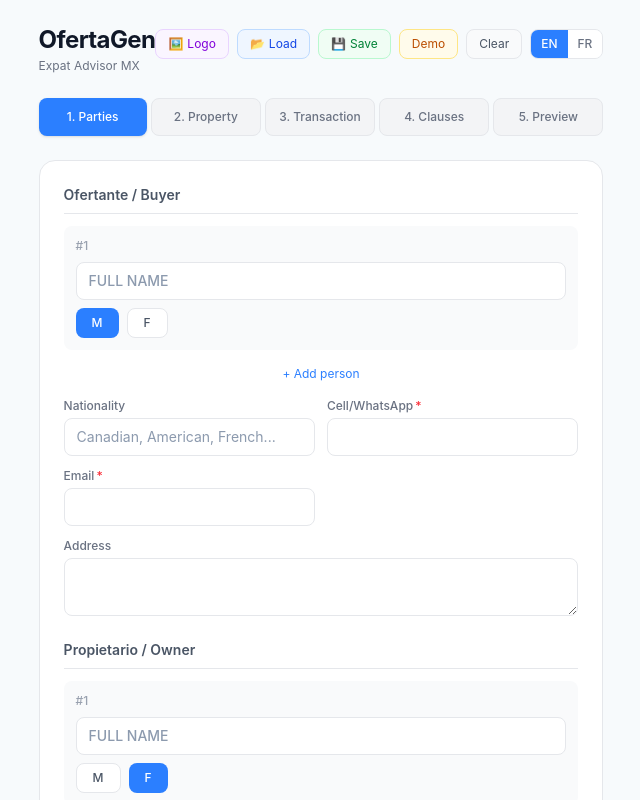
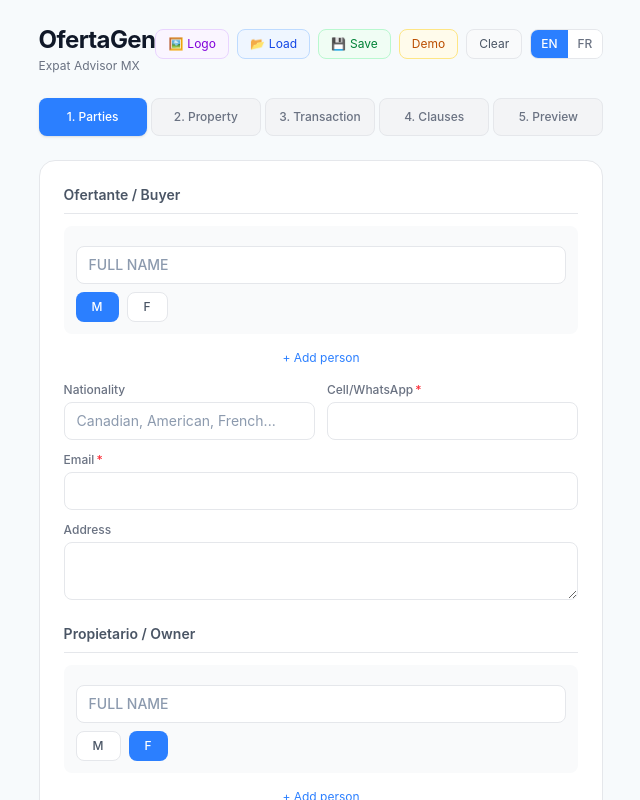
Before and after one commit to Pvrolomx/ofertagen, a Next.js app: page / in a window 1280 px wide. Shown: the top 800 px of the page, without its empty margins (319-959 px from the left). Built offline with nearby package versions, Linux system fonts and the light colour scheme.

Commit message:
fix UX: #1 solo con múltiples personas, tooltips M/F trilingüe, email ancho en PartePanel

```diff
--- a/src/app/page.js
+++ b/src/app/page.js
@@ -74,14 +74,14 @@ function PartePanel({ data, pid, label, upParte, upPersona, addPersona, rmPerson
       {p.personas.map((per, i) => (
         <div key={i} className="col-span-2 flex flex-col gap-2 p-3 bg-gray-50 dark:bg-gray-800/50 rounded-lg">
           <div className="flex items-center gap-2">
-            <span className="text-xs font-medium text-gray-400">{t?.fields?.nombre_completo ? `#${i+1}` : `Persona ${i+1}`}</span>
-            {p.personas.length > 1 && <button onClick={() => rmPersona(pid, i)} className="ml-auto text-xs text-red-500 hover:text-red-700">Quitar</button>}
+            {p.personas.length > 1 && <span className="text-xs font-medium text-gray-400">#{i+1}</span>}
+            {p.personas.length > 1 && <button onClick={() => rmPersona(pid, i)} className="ml-auto text-xs text-red-500 hover:text-red-700">✕</button>}
           </div>
           <input value={per.nombre} onChange={e => upPersona(pid, i, "nombre", e.target.value.toUpperCase())} placeholder={t?.fields?.nombre_completo || "NOMBRE COMPLETO"}
             className="border border-gray-200 dark:border-gray-600 rounded-lg px-3 py-2 text-sm bg-white dark:bg-gray-800 focus:ring-2 focus:ring-blue-400 outline-none font-medium" />
           <div className="flex gap-2">
-            {["M", "F"].map(g => (
-              <button key={g} onClick={() => upPersona(pid, i, "genero", g)}
+            {[["M", t?.fields?.genero_m || "M"], ["F", t?.fields?.genero_f || "F"]].map(([g, label]) => (
+              <button key={g} onClick={() => upPersona(pid, i, "genero", g)} title={label}
                 className={`px-4 py-1.5 text-xs font-medium rounded-lg transition-all ${per.genero === g ? "bg-blue-500 text-white" : "bg-white dark:bg-gray-700 border border-gray-200 dark:border-gray-600 text-gray-600 dark:text-gray-300"}`}>{g}</button>
             ))}
           </div>
@@ -90,7 +90,7 @@ function PartePanel({ data, pid, label, upParte, upPersona, addPersona, rmPerson
       <button onClick={() => addPersona(pid)} className="col-span-2 text-xs text-blue-500 hover:text-blue-700 py-1">{t?.fields?.agregar_persona || "+ Agregar persona"}</button>
       <Input label={t.fields.nacionalidad} value={p.nacionalidad} onChange={v => upParte(pid, "nacionalidad", v)} placeholder={t?.fields?.placeholder_nacionalidad || "canadiense, estadounidense..."} />
       <Input label={t.fields.celular} value={p.celular} onChange={v => upParte(pid, "celular", v)} type="tel" required />
-      <Input label={t.fields.email} value={p.email} onChange={v => upParte(pid, "email", v)} type="email" required />
+      <Input label={t.fields.email} value={p.email} onChange={v => upParte(pid, "email", v)} type="email" required wide />
       <Input label={t.fields.domicilio} value={p.domicilio} onChange={v => upParte(pid, "domicilio", v)} wide rows={2} />
     </Section>
   );
@@ -131,7 +131,8 @@ const UI = {
       // Partes
       nombre_completo: "NOMBRE COMPLETO", nacionalidad: "Nacionalidad",
       celular: "Celular/WhatsApp", email: "Email", domicilio: "Domicilio",
-      agregar_persona: "+ Agregar persona", placeholder_nacionalidad: "canadiense, estadounidense...",
+      agregar_persona: "+ Agregar persona",
+      genero_m: "Masculino", genero_f: "Femenino", placeholder_nacionalidad: "canadiense, estadounidense...",
       // Inmueble
       descripcion_corta: "Descripción corta", ubicacion_completa: "Ubicación completa",
       nivel_torre: "Nivel/Torre", interior: "Interior",
@@ -210,7 +211,8 @@ const UI = {
     fields: {
       nombre_completo: "FULL NAME", nacionalidad: "Nationality",
       celular: "Cell/WhatsApp", email: "Email", domicilio: "Address",
-      agregar_persona: "+ Add person", placeholder_nacionalidad: "Canadian, American, French...",
+      agregar_persona: "+ Add person",
+      genero_m: "Male", genero_f: "Female", placeholder_nacionalidad: "Canadian, American, French...",
       descripcion_corta: "Short description", ubicacion_completa: "Full location",
       nivel_torre: "Level/Tower", interior: "Interior",
       superficie_m2: "Area m²", superficie_letras: "Area in words",
@@ -279,7 +281,8 @@ const UI = {
     fields: {
       nombre_completo: "NOM COMPLET", nacionalidad: "Nationalité",
       celular: "Cellulaire/WhatsApp", email: "Courriel", domicilio: "Adresse",
-      agregar_persona: "+ Ajouter personne", placeholder_nacionalidad: "Canadien, Américain, Français...",
+      agregar_persona: "+ Ajouter personne",
+      genero_m: "Masculin", genero_f: "Féminin", placeholder_nacionalidad: "Canadien, Américain, Français...",
       descripcion_corta: "Description courte", ubicacion_completa: "Emplacement complet",
       nivel_torre: "Niveau/Tour", interior: "Intérieur",
       superficie_m2: "Surface m²", superficie_letras: "Surface en lettres",
```
